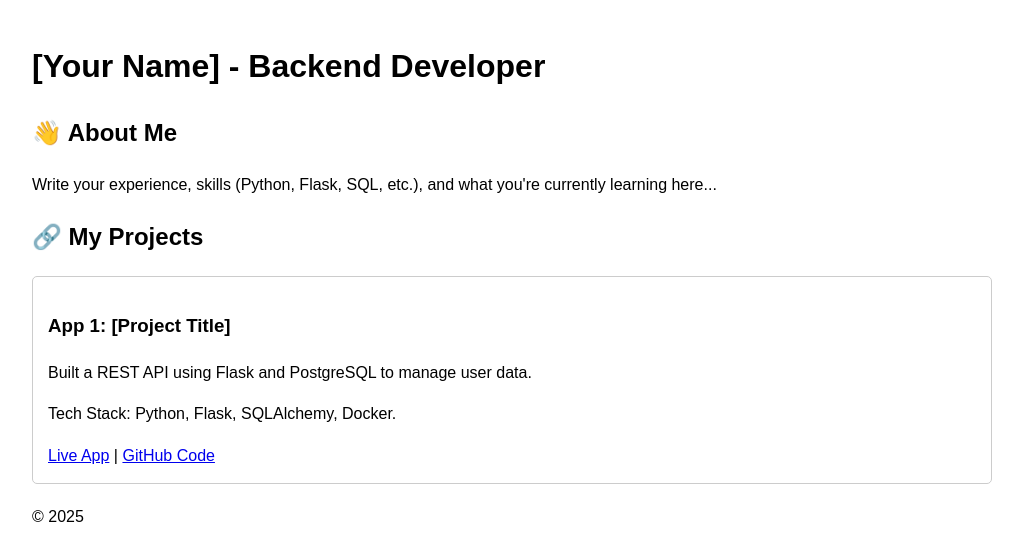
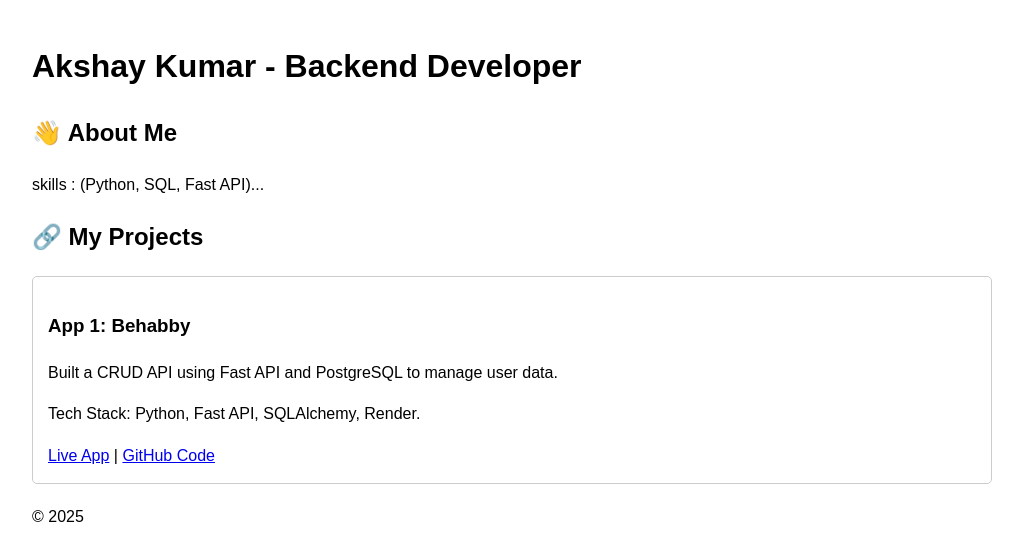
Before and after one commit to akshay-moolath/akshay-moolath.github.io, a plain HTML site: page index.html in a window 1280 px wide. Shown: the whole page, without its empty margins (128-1151 px from the left). Drawn offline with Linux system fonts and the light colour scheme.

Commit message:
changed descriptions

```diff
--- a/index.html
+++ b/index.html
@@ -7,22 +7,22 @@
 </head>
 <body>
     <header>
-        <h1>[Your Name] - Backend Developer</h1>
+        <h1>Akshay Kumar - Backend Developer</h1>
     </header>
 
     <section id="about">
         <h2>👋 About Me</h2>
-        <p>Write your experience, skills (Python, Flask, SQL, etc.), and what you're currently learning here...</p>
+        <p>skills : (Python, SQL, Fast API)...</p>
     </section>
 
     <section id="projects">
         <h2>🔗 My Projects</h2>
         <div class="project-card">
-            <h3>App 1: [Project Title]</h3>
-            <p>Built a REST API using Flask and PostgreSQL to manage user data.</p>
-            <p>Tech Stack: Python, Flask, SQLAlchemy, Docker.</p>
-            <a href="[LINK TO LIVE APP]" target="_blank">Live App</a> |
-            <a href="[LINK TO GITHUB REPO]" target="_blank">GitHub Code</a>
+            <h3>App 1: Behabby</h3>
+            <p>Built a CRUD API using Fast API and PostgreSQL to manage user data.</p>
+            <p>Tech Stack: Python, Fast API, SQLAlchemy, Render.</p>
+            <a href="https://behabby.onrender.com/" target="_blank">Live App</a> |
+            <a href="https://github.com/akshay-moolath/BeHabby" target="_blank">GitHub Code</a>
         </div>
         </section>
 
```
